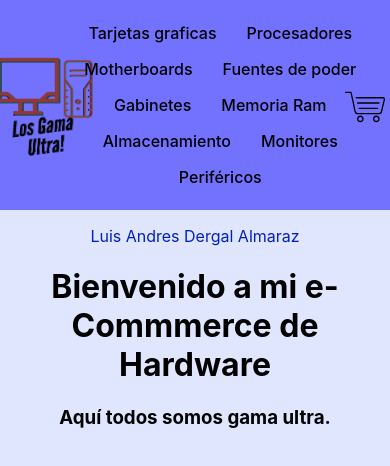
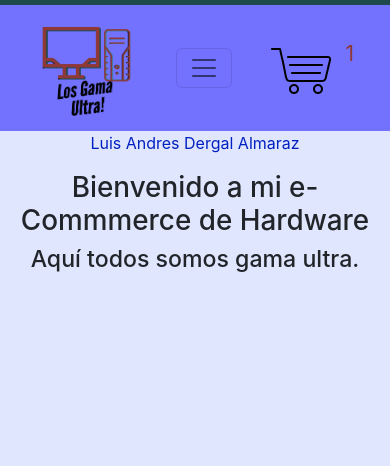
Before and after one commit to luisdergal/eCommerce-Luis-Dergal, a React (Vite) app: page / in a window 390 px wide. Shown: the top 466 px of the page. Built offline with nearby package versions, Linux system fonts and the light colour scheme.

Commit message:
implementacion boostrap

```diff
--- a/index.html
+++ b/index.html
@@ -1,13 +1,21 @@
 <!DOCTYPE html>
-<html lang="en">
+<html lang="es">
   <head>
     <meta charset="UTF-8" />
     <link rel="icon" type="image/svg+xml" href="/src/favicon.svg" />
     <meta name="viewport" content="width=device-width, initial-scale=1.0" />
     <title>Los Gama Ultra!</title>
+    <!-- CSS only -->
+    <link href="https://cdn.jsdelivr.net/npm/bootstrap@5.2.0-beta1/dist/css/bootstrap.min.css" rel="stylesheet" integrity="sha384-0evHe/X+R7YkIZDRvuzKMRqM+OrBnVFBL6DOitfPri4tjfHxaWutUpFmBp4vmVor" crossorigin="anonymous">
+    <!---FONTS--->
+    <link rel="preconnect" href="https://fonts.googleapis.com">
+    <link rel="preconnect" href="https://fonts.gstatic.com" crossorigin>
+    <link href="https://fonts.googleapis.com/css2?family=Maven+Pro&family=Oswald:wght@200&display=swap" rel="stylesheet">
   </head>
   <body>
     <div id="root"></div>
     <script type="module" src="/src/main.jsx"></script>
+    <!-- JavaScript Bundle with Popper -->
+    <script src="https://cdn.jsdelivr.net/npm/bootstrap@5.2.0-beta1/dist/js/bootstrap.bundle.min.js" integrity="sha384-pprn3073KE6tl6bjs2QrFaJGz5/SUsLqktiwsUTF55Jfv3qYSDhgCecCxMW52nD2" crossorigin="anonymous"></script>
   </body>
 </html>
--- /dev/null
+++ b/src/App copy.css
@@ -0,0 +1,87 @@
+body {
+  box-sizing: border-box;
+  text-align: center;
+  background: rgb(225, 230, 255);
+  margin: 0px;
+  padding: 0px;
+  font-size: 1rem;
+}
+
+.header {
+  background: rgb(114, 114, 255);
+  display: flex;
+  justify-content: space-around;
+  align-items: center;
+  height: 90px;
+  padding: 5px 10%;
+}
+
+.iconoCart {
+  width: 40px;
+}
+
+.header .logo img {
+  width: 100px;
+}
+
+.header .navLinks {
+  list-style: none;
+}
+
+.header .navLinks li {
+  display: inline-block;
+  padding: 0 20px;
+  transition: 0.3s;
+}
+
+.header .navLinks li:hover {
+  transform: scale(1.1);
+}
+
+.header .navLinks a {
+  font-size: 700;
+  color: black;
+  text-decoration: none;
+  transition: 0.3s;
+  font-weight: 500;
+}
+
+.header .navLinks a:hover {
+  color: #8F3838;
+}
+
+.carrito {
+  display: flex;
+  text-decoration: none;
+}
+
+
+.carrito .iconoCart {
+  margin: 0 15px;
+}
+
+.carrito p {
+  color: #8F3838;
+  font-size: 1.3rem;
+}
+
+.carrito:hover {
+  animation: float 0.4s ease-out 3;
+}
+
+@keyframes float {
+  50% {
+     transform: translate(0, 8px);
+  }
+}
+
+.ejemplo p {
+  animation: color-change 1s infinite;
+}
+
+@keyframes color-change {
+  0% { color: red; }
+  33% { color: green; }
+  66% { color: blue; }
+  100% { color: red; }
+}
--- a/src/App.css
+++ b/src/App.css
@@ -1,3 +1,8 @@
+:root {
+  --fontmain: 'Maven Pro', sans-serif;
+  --fontsecundary: 'Oswald', sans-serif;
+}
+
 body {
   box-sizing: border-box;
   text-align: center;
@@ -5,50 +10,40 @@ body {
   margin: 0px;
   padding: 0px;
   font-size: 1rem;
+  font-family: 'Maven Pro', sans-serif;
+  font-family: 'Oswald', sans-serif;
 }
 
-.header {
+.navbar-custom {
   background: rgb(114, 114, 255);
-  display: flex;
-  justify-content: space-around;
-  align-items: center;
-  height: 90px;
-  padding: 5px 10%;
+  border-top: solid 5px #1F4A4D;
+}
+
+.nav-link {
+  font-family: var(--fontmain);
+}
+
+.navLinks li a {
+  color: black;
+  transition: 0.4s;
+  font-weight: 600;
+  font-size: 1.3rem;
+}
+
+.navLinks li a:hover {
+  color: #8F3838;
+  transform: scale(1.1);
 }
 
 .iconoCart {
-  width: 40px;
+  width: 60px;
 }
 
-.header .logo img {
+#logoGU {
   width: 100px;
 }
 
-.header .navLinks {
-  list-style: none;
-}
 
-.header .navLinks li {
-  display: inline-block;
-  padding: 0 20px;
-  transition: 0.3s;
-}
-
-.header .navLinks li:hover {
-  transform: scale(1.1);
-}
-
-.header .navLinks a {
-  font-size: 700;
-  color: black;
-  text-decoration: none;
-  transition: 0.3s;
-  font-weight: 500;
-}
-
-.header .navLinks a:hover {
-  color: #8F3838;
-}
 
 .carrito {
   display: flex;
@@ -86,136 +81,42 @@ body {
   100% { color: red; }
 }
 
-/* Responsive */
+/* Media Q */
 
-@media screen and (max-width: 1982px) {
-  .header .logo img {
-    width: 90px;
-  }
+@media screen and (max-width: 1921px) {
 
-  .header .navLinks li {
-    padding: 0 15px;
-    padding: 7px 15px;
-  }
-
-  .iconoCart {
-    width: 30px;
+  .navLinks li a {
+    font-weight: 600;
+    font-size: 1.1rem;
   }
 
 }
 
-@media screen and (max-width: 1083px) {
+@media screen and (max-width: 1723px) {
 
-  .header {
-    height: 110px;
-  }
-
-  .header .navLinks {
-    padding: 10px;
+  .navLinks li a {
+    font-weight: 600;
+    font-size: 1rem;
   }
 
 }
 
-@media screen and (max-width: 839px) {
+@media screen and (max-width: 1623px) {
 
-  .header {
-    height: 170px;
-  }
-
-  .carrito:hover {
-    animation: none;
+  .navLinks li a {
+    font-weight: 600;
+    font-size: 0.9rem;
   }
 
 
-  .header .logo img {
-    width: 110px;
-  }
-
-  .iconoCart {
-    width: 40px;
-  }
-
-  .header .navLinks li {
-    padding: 0 15px;
-    padding: 8px 15px;
-  }
-
 }
 
-@media screen and (max-width: 630px) {
+@media screen and (max-width: 1399px) {
 
-  .header {
-    height: 200px;
-    justify-content: space-around;
-
-  }
-
-  .header .logo img {
-    width: 110px;
-    margin-left: -50px;
-    margin-right: -20px;
-  }
-
-  .navLinks {
-    margin-left: -25px;
+  .navLinks li a {
+    font-weight: 600;
+    font-size: 1.4rem;
   }
 
 
-  .carrito {
-    margin: 0 -50px;
-  }
-
-  .iconoCart {
-    width: 40px;
-
-  }
-
-  .carrito .iconoCart {
-    margin: 0 8px;
-  }
-
-  .header .navLinks li {
-    padding: 0 15px;
-    padding: 8px 15px;
-  }
-
 }
-
-@media screen and (max-width: 630px) {
-
-  .header {
-    height: 200px;
-    justify-content: space-around;
-
-  }
-
-  .header .logo img {
-    width: 110px;
-    margin-left: -50px;
-    margin-right: -20px;
-  }
-
-  .navLinks {
-    margin-left: -25px;
-  }
-
-
-  .carrito {
-    margin: 0 -50px;
-  }
-
-  .iconoCart {
-    width: 40px;
-
-  }
-
-  .carrito .iconoCart {
-    margin: 0 8px;
-  }
-
-  .header .navLinks li {
-    padding: 0 15px;
-    padding: 8px 15px;
-  }
-
-}
--- a/src/components/NavBar/NavBar.jsx
+++ b/src/components/NavBar/NavBar.jsx
@@ -5,24 +5,53 @@ import {faAlignJustify} from '@fortawesome/free-solid-svg-icons'
 
 const NavBar = () => {
   return (
-    <header className='header'>
-        <div className='logo'>
-            <a href=""><img src="../../../assets/images/losGamaLogo.svg" alt="" /></a>
-        </div>
-        <nav>
-            <ul className='navLinks'>
-                <li><a href="">Tarjetas graficas</a></li>
-                <li><a href="">Procesadores</a></li>
-                <li><a href="">Motherboards</a></li>
-                <li><a href="">Fuentes de poder</a></li>
-                <li><a href="">Gabinetes</a></li>
-                <li><a href="">Memoria Ram</a></li>
-                <li><a href="">Almacenamiento</a></li>
-                <li><a href="">Monitores</a></li>
-                <li><a href="">Periféricos</a></li>
-            </ul>
+    <header>
+        <nav className="navbar navbar-expand-xxl navbar-custom">
+            <div className="container-fluid">
+                <a className="navbar-brand ms-4" id='containerLogo' href="#"><img src="../../../assets/images/losGamaLogo.svg" id='logoGU' alt="LogoMarca" /></a>
+                <button className="navbar-toggler" type="button" data-bs-toggle="collapse" data-bs-target="#navbarText" aria-controls="navbarText" aria-expanded="false" aria-label="Toggle navigation">
+                <span className="navbar-toggler-icon"></span>
+                </button>
+                <div className="collapse navbar-collapse" id="navbarText">
+                <ul className="navbar-nav m-auto mb-2 mb-lg-0 navLinks">
+                    <li className="nav-item me-3">
+                    <a className="nav-link" href="#">Tarjetas gráficas</a>
+                    </li>
+                    <li className="nav-item me-3">
+                    <a className="nav-link" href="#">Procesadores</a>
+                    </li>
+                    <li className="nav-item me-3">
+                    <a className="nav-link" href="#">Motherboards</a>
+                    </li>
+                    <li className="nav-item me-3">
+                    <a className="nav-link" href="#">Fuentes de poder</a>
+                    </li>
+                    <li className="nav-item me-3">
+                    <a className="nav-link" href="#">Gabinetes</a>
+                    </li>
+                    <li className="nav-item me-3">
+                    <a className="nav-link" href="#">Memoria Ram</a>
+                    </li>
+                    <li className="nav-item me-3">
+                    <a className="nav-link" href="#">Almacenamiento</a>
+                    </li>
+                    <li className="nav-item me-3">
+                    <a className="nav-link" href="#">Monitores</a>
+                    </li>
+                    <li className="nav-item me-3">
+                    <a className="nav-link" href="#">Refrigeración</a>
+                    </li>
+                    <li className="nav-item me-3">
+                    <a className="nav-link" href="#">Periféricos</a>
+                    </li>
+                </ul>
+                </div>
+                <div className='me-4'>
+                    <Cartwidget></Cartwidget>
+                </div>
+            </div>
+
         </nav>
-        <Cartwidget></Cartwidget>
     </header>
   )
 }
```
